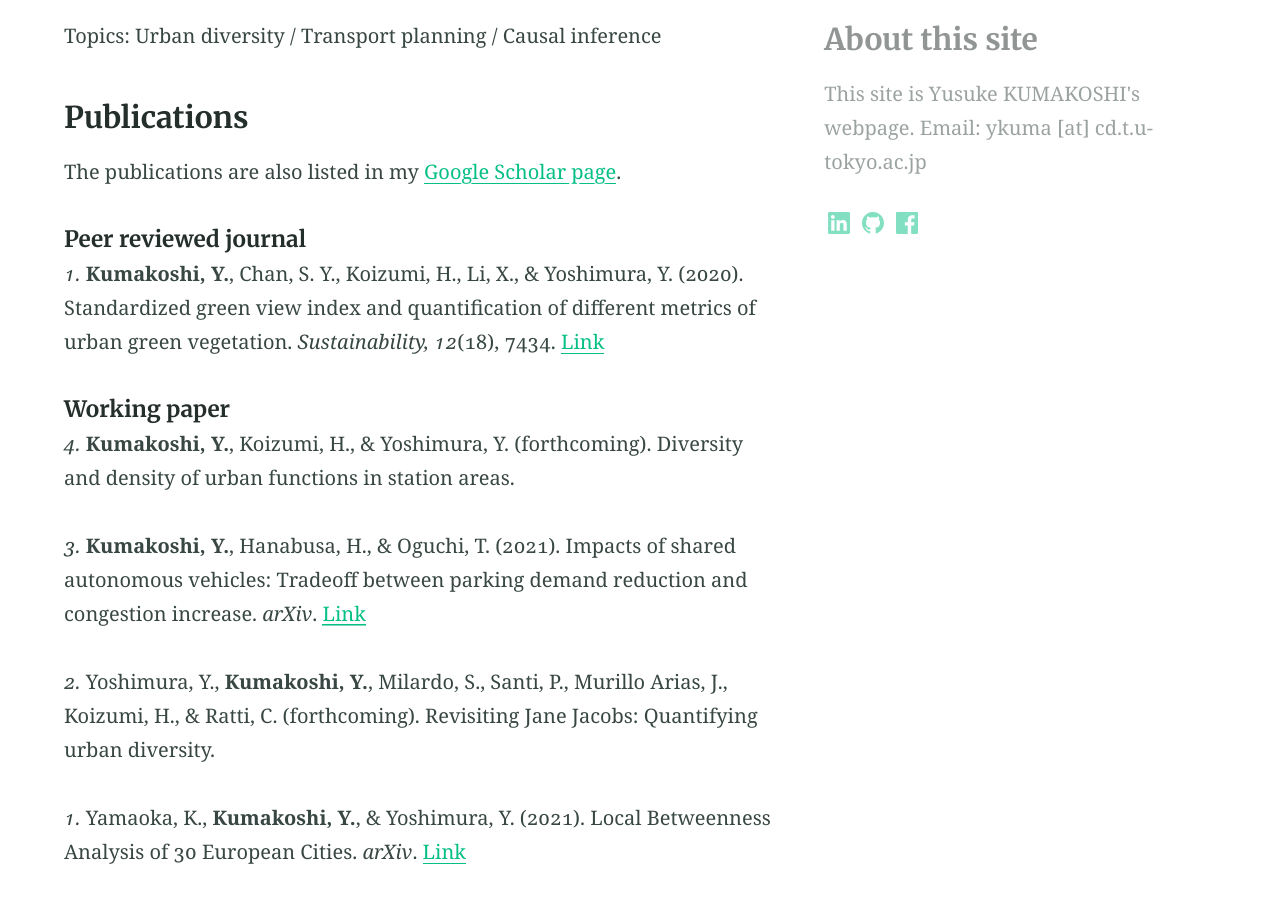
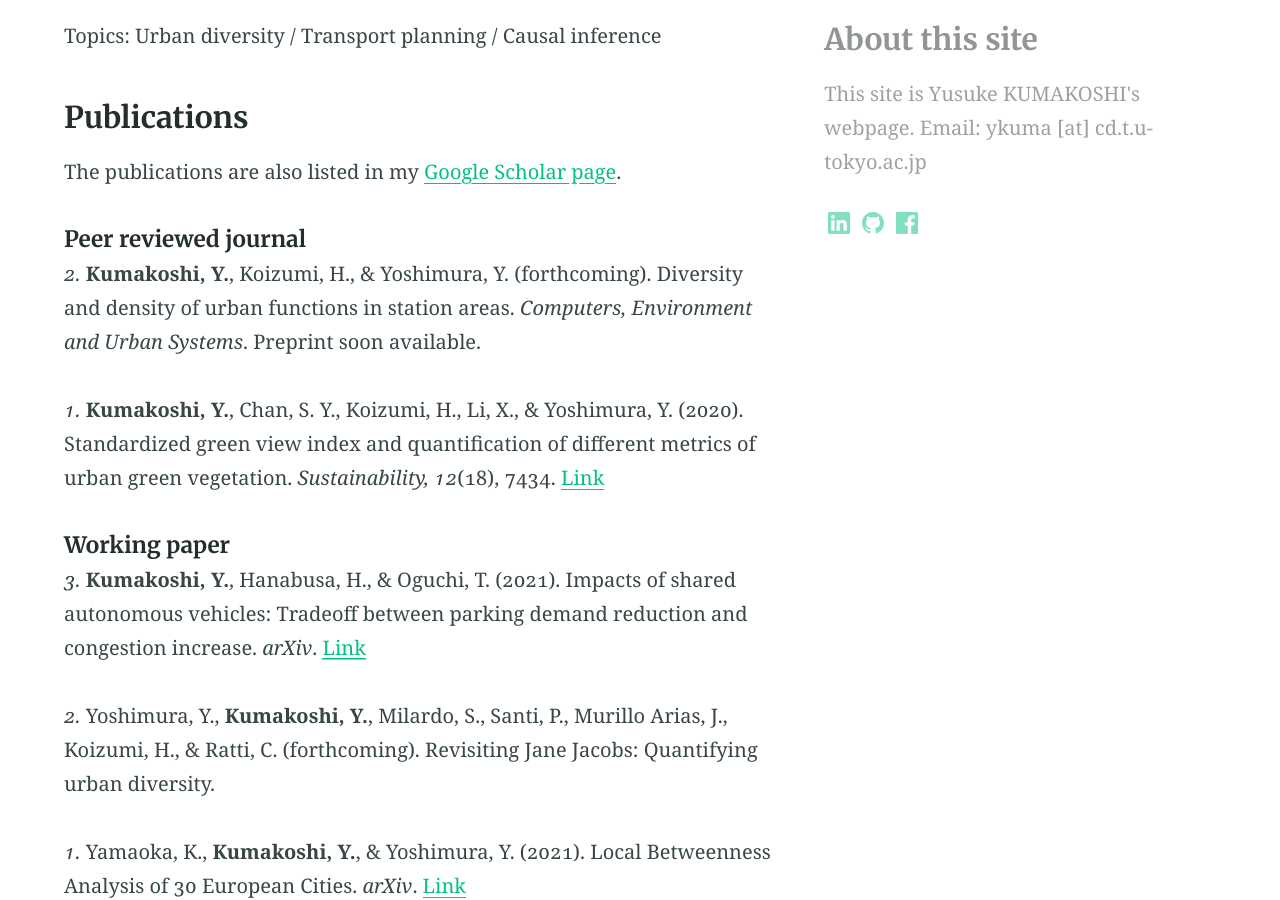
Before and after one commit to yusukekumakoshi/yusukekumakoshi.github.io, a Jekyll site: the page built from index.md, in a window 1280 px wide and 900 px high, scrolled down 832 px. Built offline with Jekyll 4.4.1, drawn with Linux system fonts in a browser that asks for light colours.

Commit message:
publication updated

```diff
--- a/index.md
+++ b/index.md
@@ -24,12 +24,11 @@ Topics: Urban diversity / Transport planning / Causal inference
 The publications are also listed in my [Google Scholar page](https://scholar.google.com/citations?user=-3U01zsAAAAJ){:target="_blank"}.
 
 ##### Peer reviewed journal
+_2._ **Kumakoshi, Y.**, Koizumi, H., & Yoshimura, Y. (forthcoming). Diversity and density of urban functions in station areas. _Computers, Environment and Urban Systems_. Preprint soon available.
 
 _1._ **Kumakoshi, Y.**, Chan, S. Y., Koizumi, H., Li, X., & Yoshimura, Y. (2020). Standardized green view index and quantification of different metrics of urban green vegetation. _Sustainability, 12_(18), 7434. [Link](https://www.mdpi.com/2071-1050/12/18/7434){:target="_blank"}
 
 ##### Working paper
-_4._ **Kumakoshi, Y.**, Koizumi, H., & Yoshimura, Y. (forthcoming). Diversity and density of urban functions in station areas.
-
 _3._ **Kumakoshi, Y.**, Hanabusa, H., & Oguchi, T. (2021). Impacts of shared autonomous vehicles: Tradeoff between parking demand reduction and congestion increase. _arXiv_. [Link](http://arxiv.org/abs/2104.15019){:target="_blank"}
 
 _2._ Yoshimura, Y., **Kumakoshi, Y.**, Milardo, S., Santi, P., Murillo Arias, J., Koizumi, H., & Ratti, C. (forthcoming). Revisiting Jane Jacobs: Quantifying urban diversity.
```
Also changed, not shown: research.md (+1 -1 lines).
